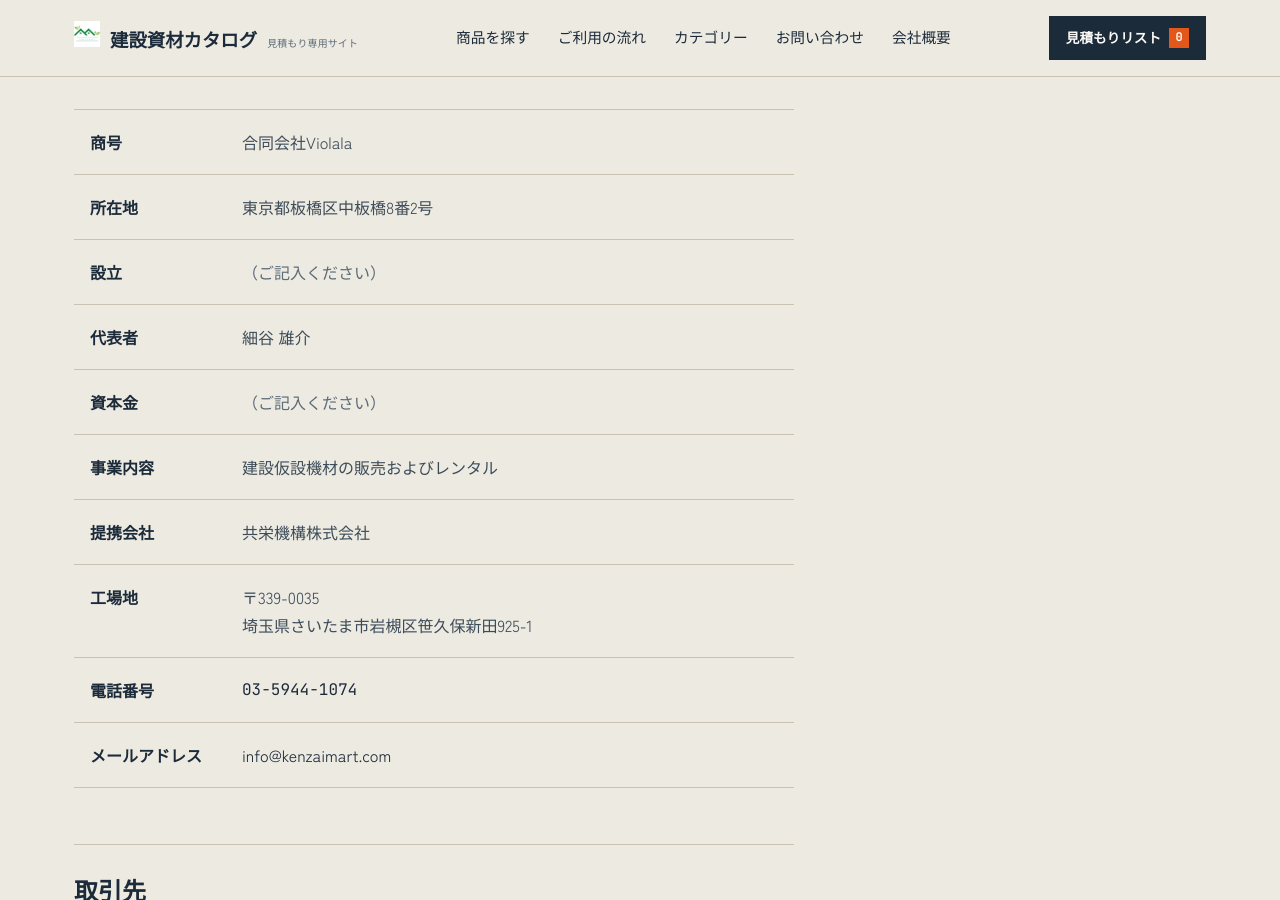
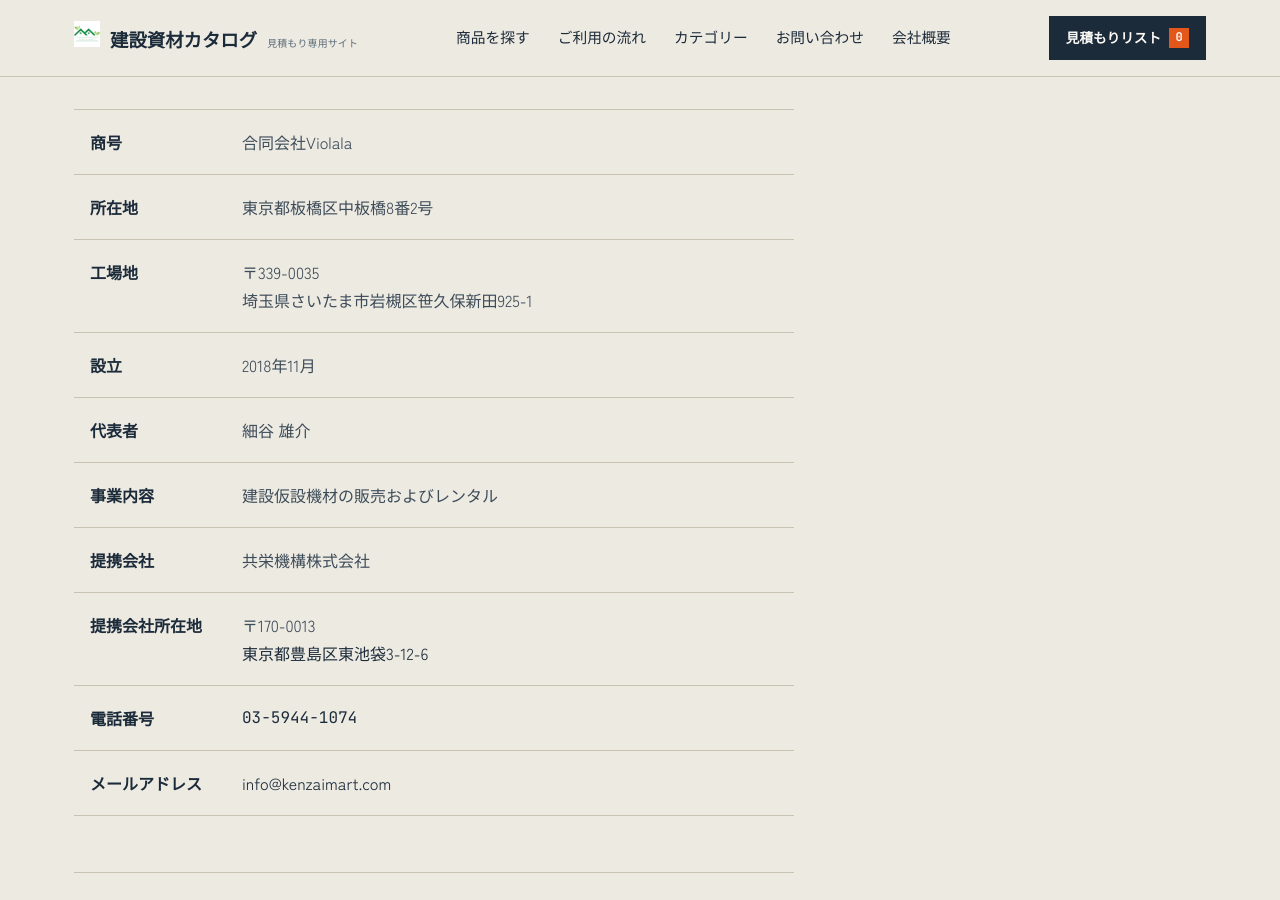
Before and after one commit to violalainc/kenzaimart, a Jekyll site: the page built from company/index.html, in a window 1280 px wide and 900 px high, scrolled down 259 px. Built offline with Jekyll 4.4.1, drawn with Linux system fonts in a browser that asks for light colours.

Commit message:
会社概要ページに設立日・提携会社所在地を追加
Co-Authored-By: Claude Sonnet 5 <noreply@anthropic.com>
Claude-Session: https://claude.ai/code/session_011D3NWw99X157XujJ83Tgwy

```diff
--- a/company/index.html
+++ b/company/index.html
@@ -79,16 +79,16 @@ permalink: /company/
           <td>東京都板橋区中板橋8番2号</td>
         </tr>
         <tr>
+          <th scope="row">工場地</th>
+          <td>〒339-0035<br>埼玉県さいたま市岩槻区笹久保新田925-1</td>
+        </tr>
+        <tr>
           <th scope="row">設立</th>
-          <td class="is-tbd">（ご記入ください）</td>
+          <td>2018年11月</td>
         </tr>
         <tr>
           <th scope="row">代表者</th>
           <td>細谷 雄介</td>
-        </tr>
-        <tr>
-          <th scope="row">資本金</th>
-          <td class="is-tbd">（ご記入ください）</td>
         </tr>
         <tr>
           <th scope="row">事業内容</th>
@@ -99,8 +99,8 @@ permalink: /company/
           <td>共栄機構株式会社</td>
         </tr>
         <tr>
-          <th scope="row">工場地</th>
-          <td>〒339-0035<br>埼玉県さいたま市岩槻区笹久保新田925-1</td>
+          <th scope="row">提携会社所在地</th>
+          <td>〒170-0013<br><a href="https://goo.gl/maps/5pWHGGg7fyNZFz4e6" target="_blank" rel="noopener noreferrer">東京都豊島区東池袋3-12-6</a></td>
         </tr>
         <tr>
           <th scope="row">電話番号</th>
```
